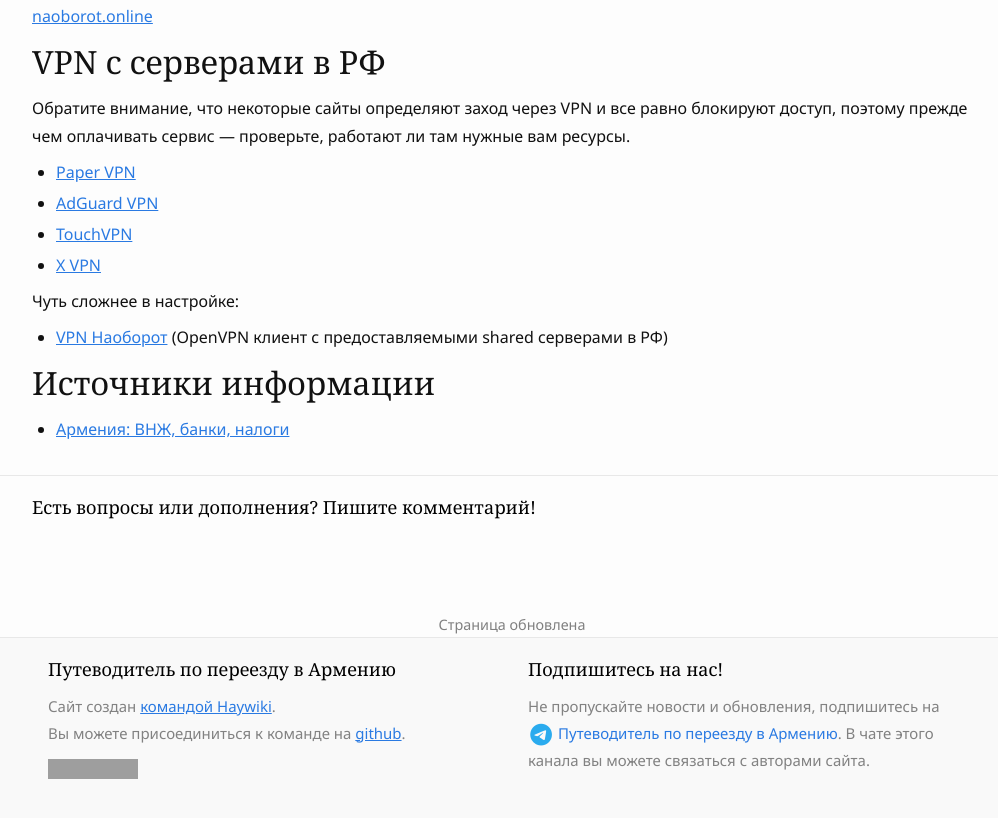
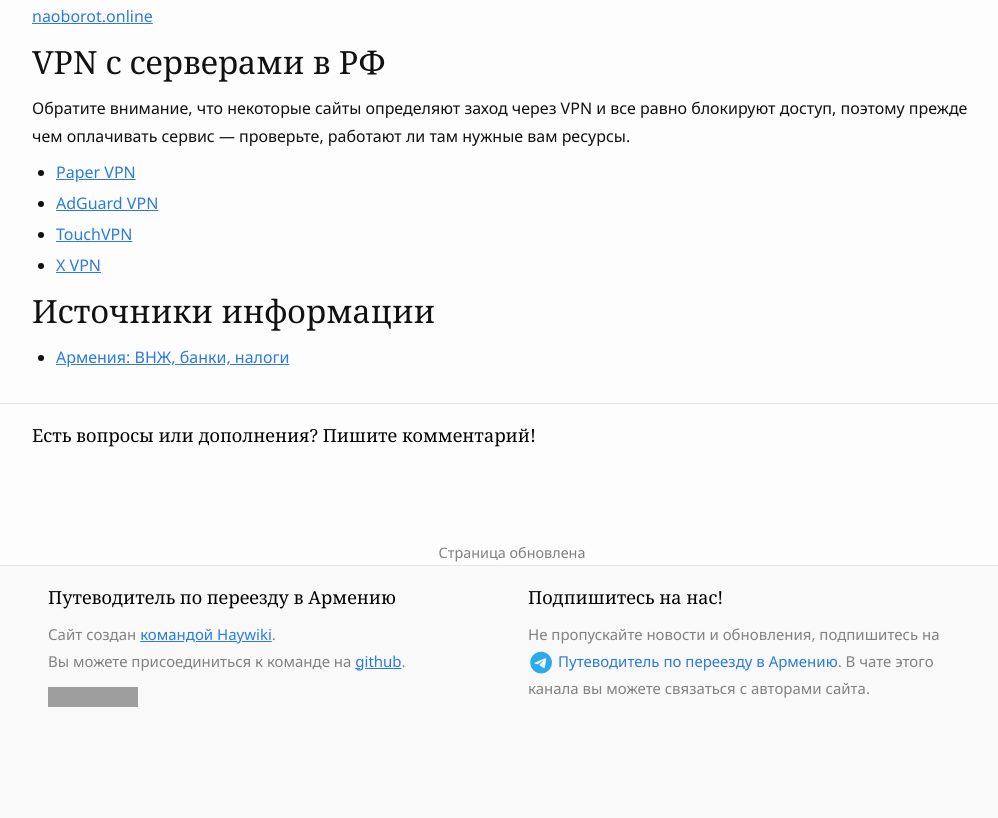
Before and after one commit to haywiki/haywiki.github.io, a Jekyll site: the page built from russia/russian-vpn.md, in a window 1280 px wide and 900 px high, scrolled down 822 px. Shown: the top 818 px of the window, without its empty margins (128-1126 px from the left). Built offline with Jekyll 4.4.1, drawn with Linux system fonts in a browser that asks for light colours; nearby versions of some CDN libraries; a script that is not in the unit is left out; grey boxes are pictures that could not be loaded.

Commit message:
quick fix (duplicate info removed)

```diff
--- a/russia/russian-vpn.md
+++ b/russia/russian-vpn.md
@@ -34,10 +34,6 @@
 - [TouchVPN](https://touchvpn.net/)
 - [X VPN](https://xvpn.io/)
 
-Чуть сложнее в настройке:
-
-- [VPN Наоборот](https://vpn-naoborot.online/) (OpenVPN клиент с предоставляемыми shared серверами в РФ)
-
 ## Источники информации
 
 - [Армения: ВНЖ, банки, налоги](https://www.notion.so/03b9f6c3dbe24615a49e0812a36fb42d)
```
